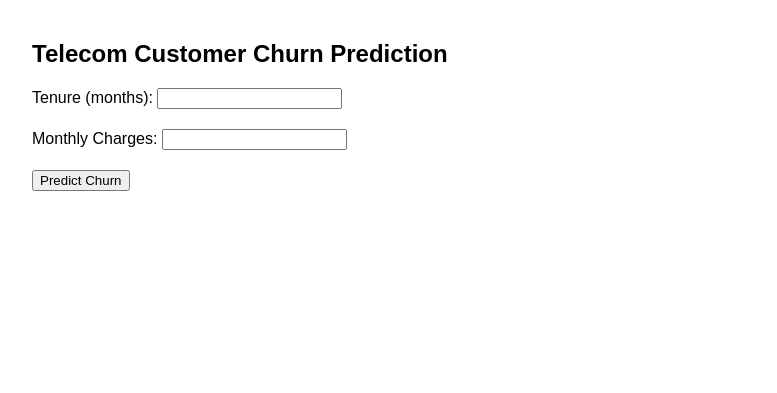
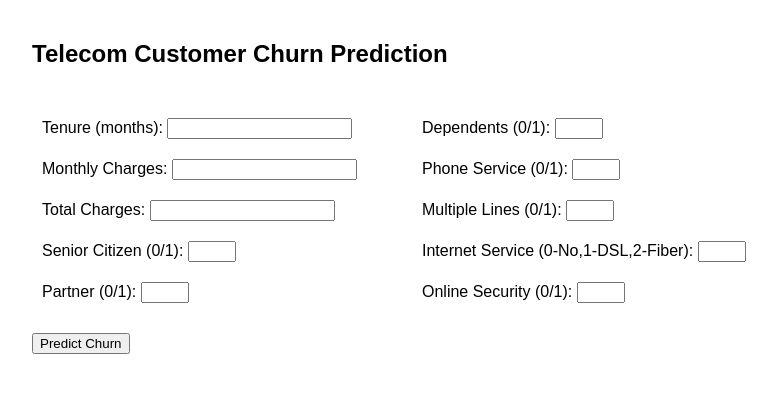
Before and after one commit to SouparnaChatterjee/churnPred, a Flask app: page / in a window 1280 px wide. Shown: the top 393 px of the page, without its empty margins (208-985 px from the left). Run offline with Flask 3, Linux system fonts and the light colour scheme; parts of the project's set-up code (start-up, migrations or seed data) failed here and were passed over.

Commit message:
Update index.html

```diff
--- a/templates/index.html
+++ b/templates/index.html
@@ -1,3 +1,4 @@
+
 <!DOCTYPE html>
 <html>
 <head>
@@ -14,12 +15,24 @@
         .form-group {
             margin: 20px 0;
         }
+        .column {
+            float: left;
+            width: 45%;
+            padding: 10px;
+        }
+        .row:after {
+            content: "";
+            display: table;
+            clear: both;
+        }
     </style>
 </head>
 <body>
     <div class="container">
         <h2>Telecom Customer Churn Prediction</h2>
         <form action="{{ url_for('predict')}}" method="post">
+            <div class="row">
+                <div class="column">
                     <div class="form-group">
                         <label>Tenure (months):</label>
                         <input type="number" name="tenure" required>
@@ -28,6 +41,42 @@
                         <label>Monthly Charges:</label>
                         <input type="number" name="monthly_charges" required>
                     </div>
+                    <div class="form-group">
+                        <label>Total Charges:</label>
+                        <input type="number" name="total_charges" required>
+                    </div>
+                    <div class="form-group">
+                        <label>Senior Citizen (0/1):</label>
+                        <input type="number" min="0" max="1" name="senior_citizen" required>
+                    </div>
+                    <div class="form-group">
+                        <label>Partner (0/1):</label>
+                        <input type="number" min="0" max="1" name="partner" required>
+                    </div>
+                </div>
+                <div class="column">
+                    <div class="form-group">
+                        <label>Dependents (0/1):</label>
+                        <input type="number" min="0" max="1" name="dependents" required>
+                    </div>
+                    <div class="form-group">
+                        <label>Phone Service (0/1):</label>
+                        <input type="number" min="0" max="1" name="phone_service" required>
+                    </div>
+                    <div class="form-group">
+                        <label>Multiple Lines (0/1):</label>
+                        <input type="number" min="0" max="1" name="multiple_lines" required>
+                    </div>
+                    <div class="form-group">
+                        <label>Internet Service (0-No,1-DSL,2-Fiber):</label>
+                        <input type="number" min="0" max="2" name="internet_service" required>
+                    </div>
+                    <div class="form-group">
+                        <label>Online Security (0/1):</label>
+                        <input type="number" min="0" max="1" name="online_security" required>
+                    </div>
+                </div>
+            </div>
             <button type="submit">Predict Churn</button>
         </form>
         <br>
```
Lines whose indentation alone changed are shown as unchanged.
